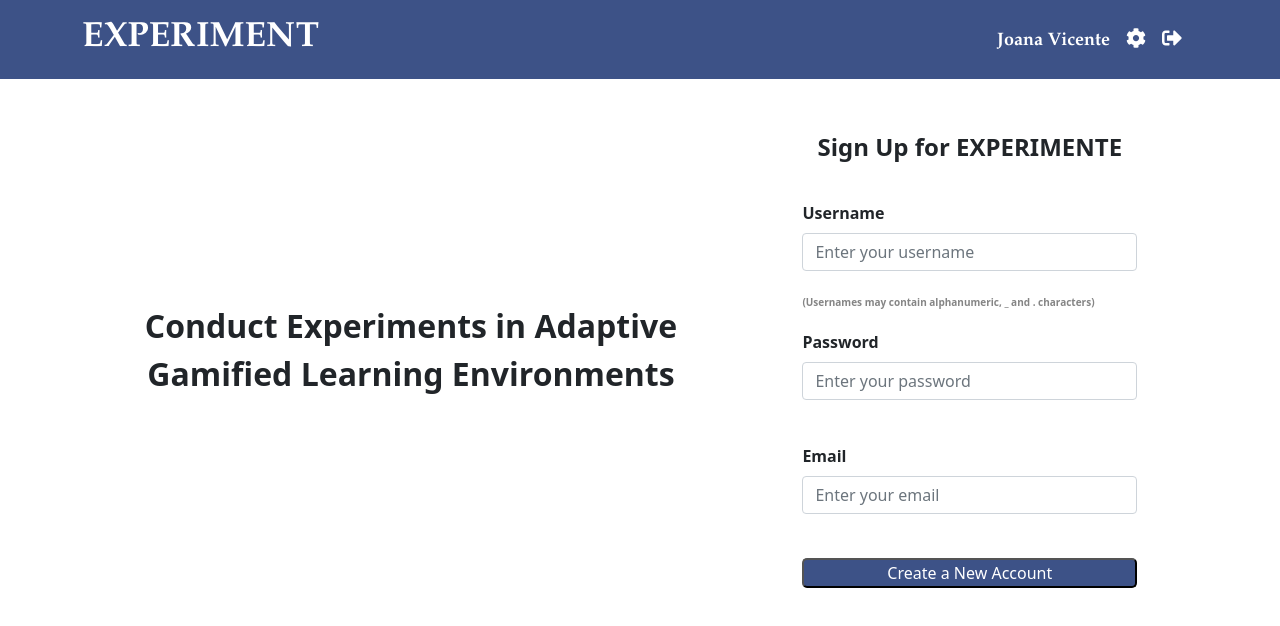
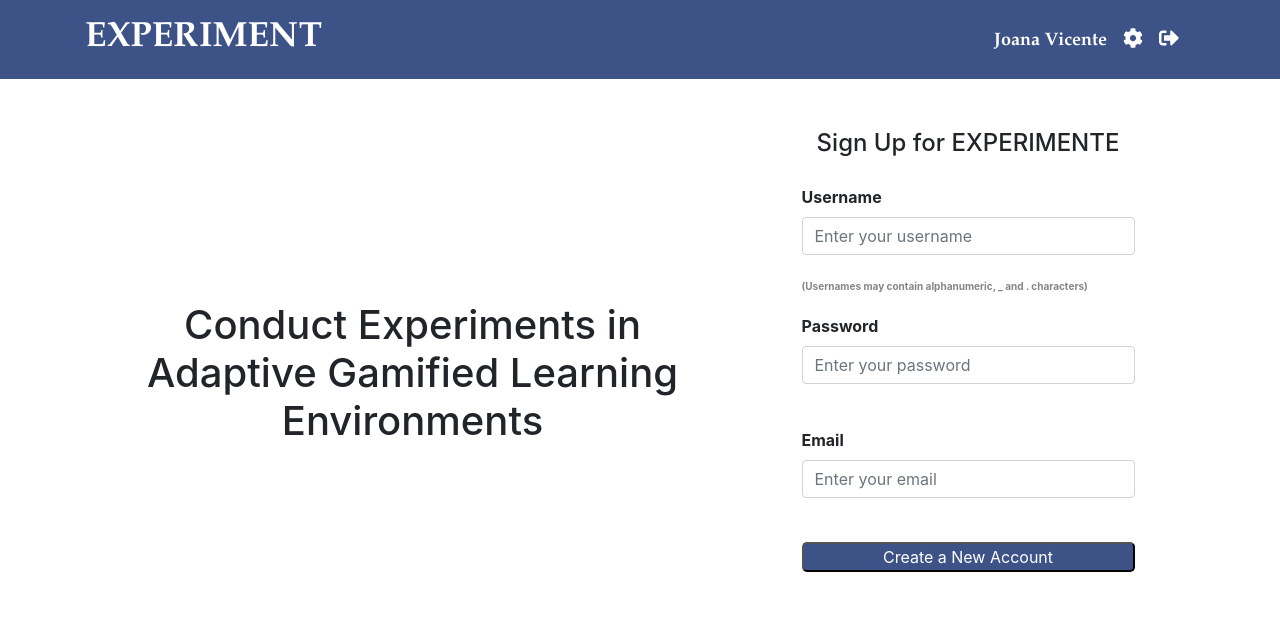
Before and after one commit to kamillatenorio/HCI-Project, a React (Create React App) app: page / in a window 1280 px wide. Shown: the top 626 px of the page. Built offline with nearby package versions, Linux system fonts and the light colour scheme.

Commit message:
acessibilidade ok

```diff
--- a/public/index.html
+++ b/public/index.html
@@ -1,5 +1,5 @@
 <!DOCTYPE html>
-<html lang="en">
+<span lang="en"></span>
   <head>
     <meta charset="utf-8" />
     <link rel="icon" href="%PUBLIC_URL%/icon.ico" />
--- a/src/views/SignUp.jsx
+++ b/src/views/SignUp.jsx
@@ -6,11 +6,11 @@ class SignUp extends Component {
       <div class="container">
         <center>
           <div id="sign_up_text">
-            <p>Conduct Experiments in Adaptive Gamified Learning Environments</p>
+            <h1>Conduct Experiments in Adaptive Gamified Learning Environments</h1>
           </div>
 
           <div id="sign_up_form">
-            <p id="text_sign_up">Sign Up for EXPERIMENTE</p>
+            <h1 id="text_sign_up">Sign Up for EXPERIMENTE</h1>
             <form action="/login">
               <label for="username" class="labels_form">Username</label>
               <input type="text" class="form-control" id="username" placeholder="Enter your username"/><br />
--- a/src/views/SignUpMain.jsx
+++ b/src/views/SignUpMain.jsx
@@ -4,7 +4,7 @@ class SignUpMain extends Component {
   render() {
     return (
       <div id="sign_up_form" style={{ marginLeft: '35%' }}>
-        <p id="text_sign_up">Sign Up for EXPERIMENTE</p>
+        <h1 id="text_sign_up">Sign Up for EXPERIMENTE</h1>
         <form action="/login">
           <label for="username" class="labels_form">Username</label>
           <input type="text" class="form-control" id="username" placeholder="Enter your username"/><br />
```
